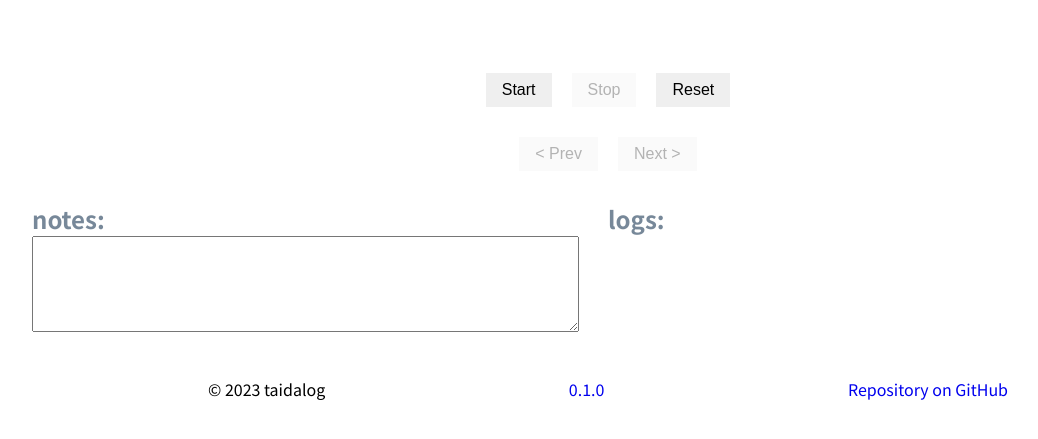
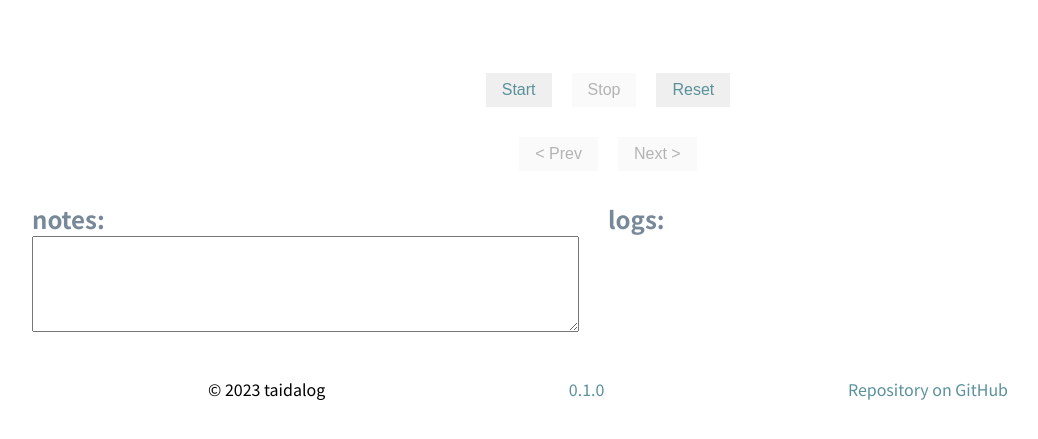
Before and after one commit to taidalog/note_watch, a plain HTML site: page index.html in a window 1280 px wide. Shown: the part 177-616 px from the top of the page, without its empty margins (32-1070 px from the left). Drawn offline with Linux system fonts and the light colour scheme; a web font is replaced by a local one.

Commit message:
Chnged font colors.

```diff
--- a/style.css
+++ b/style.css
@@ -76,6 +76,10 @@ button {
   padding: 0.5rem 1rem;
 }
 
+button:not(:disabled) {
+  color: #5a919a;
+}
+
 .button-item {
   margin: 10px;
 }
@@ -108,5 +112,6 @@ footer {
 }
 
 footer a {
+  color: #5a919a;
   text-decoration: none;
 }
```
